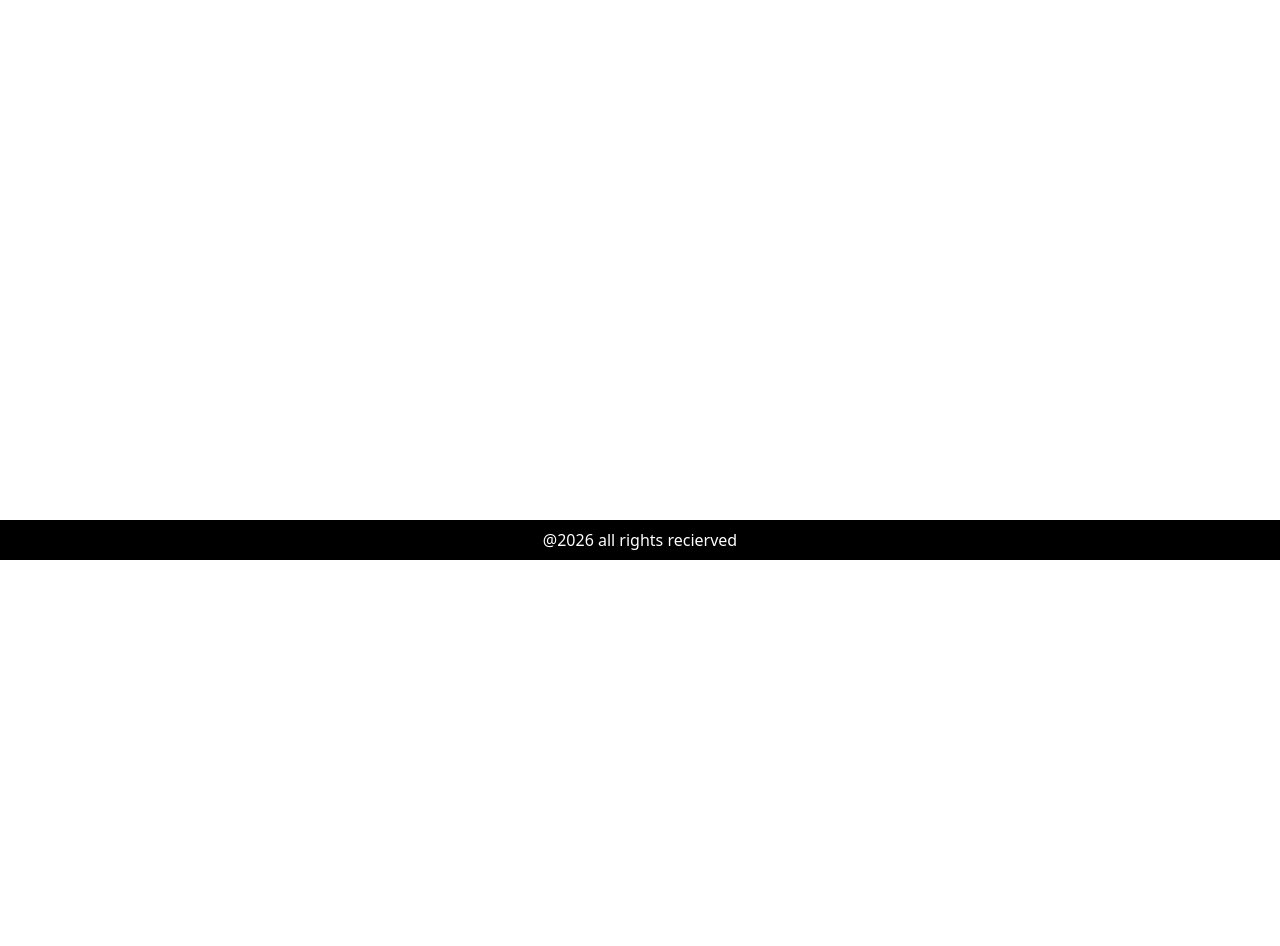
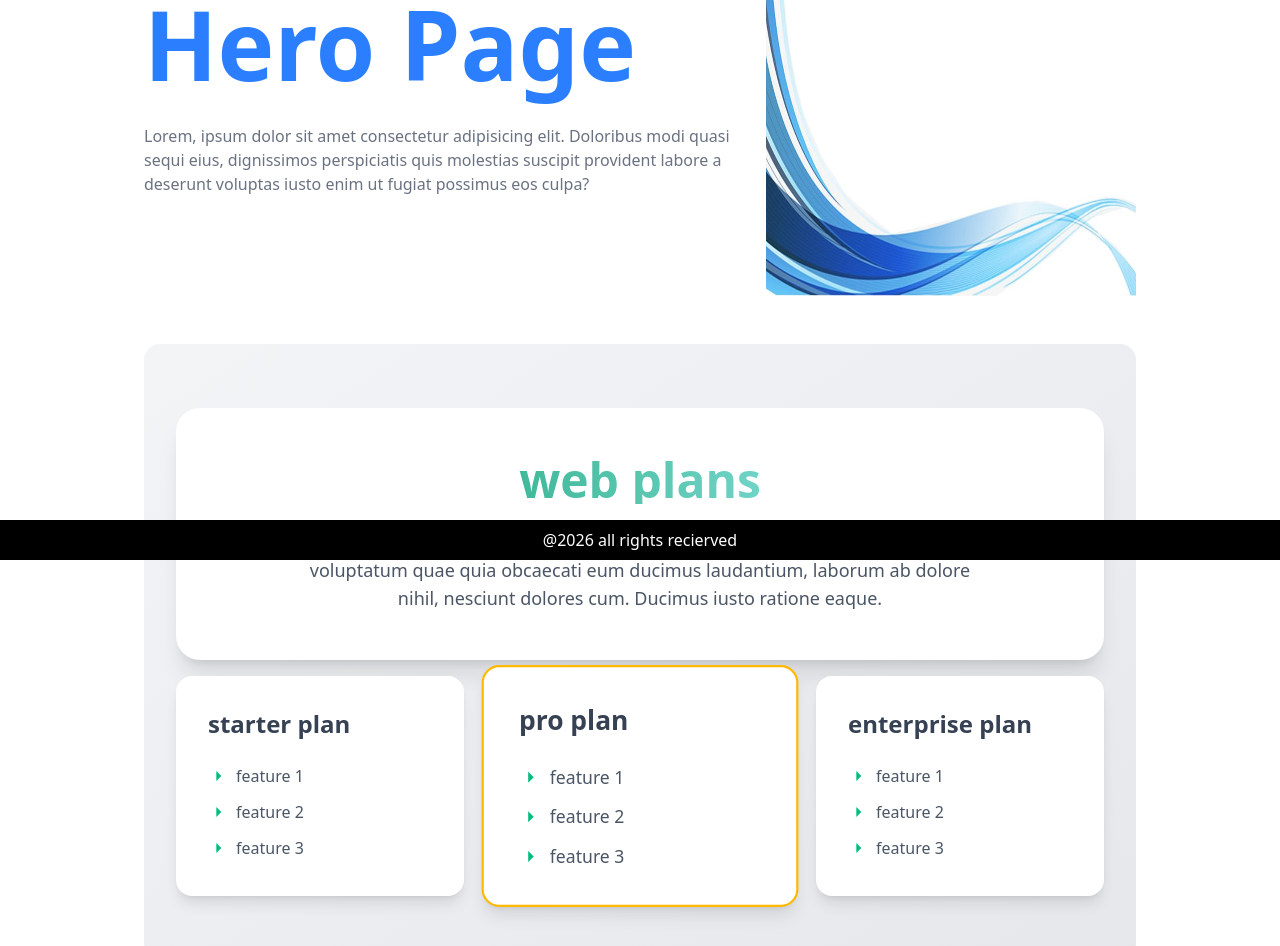
Before and after one commit to AhmedGhobashi/next-js-phase1, a Next.js app: page / in a window 1280 px wide. Shown: the part 240-1186 px from the top of the page. Before the commit the page ends 800 px from the top, so only its background shows below. Built offline with nearby package versions, Linux system fonts and the light colour scheme.

Commit message:
Image element from next js and adding hero section see note video.6

```diff
--- a/src/app/page.tsx
+++ b/src/app/page.tsx
@@ -1,16 +1,8 @@
-
-
+import HomePage from "@/components/HomePage/HomePage";
 export default function Home() {
   return (
     <>
-
-
-    <div className="flex flex-row gap-12.5 justify-center mt-4">
-    <h1>NextJS-1</h1>
-    <p>This is my first nextJS project</p>
-    </div>
-
-
+      <HomePage/>
     </>
   );
 }
--- /dev/null
+++ b/src/components/HomePage/Hero/Hero.tsx
@@ -0,0 +1,22 @@
+import HeroImage from '../../../../public/bluewater.jpg'
+import Image from 'next/image'
+const Hero = () => {
+  return (
+    <div className="flex flex-col md:flex-row justify-between items-center mt-16">
+        <div className="flex flex-col items-center md:items-start gap-8">
+            <h2 className="text-8xl font-bold text-blue-500 text-center md:text-left">
+                Hero Page
+            </h2>
+            <p className="max-w-2xl text-gray-500 text-center md:text-left">
+                Lorem, ipsum dolor sit amet consectetur adipisicing elit. Doloribus modi quasi sequi eius, dignissimos perspiciatis quis molestias suscipit provident labore a deserunt voluptas iusto enim ut fugiat possimus eos culpa?
+            </p>
+        </div>
+        <div>
+            <Image src = {HeroImage} alt="blue image" className="h-100 w-100" />
+        </div>
+
+    </div>
+  )
+}
+
+export default Hero
--- /dev/null
+++ b/src/components/HomePage/HomePage.tsx
@@ -0,0 +1,12 @@
+import Hero from "./Hero/Hero"
+import WebPlans from "./WebPlans/WebPlans"
+const HomePage = () => {
+  return (
+    <div>
+      <Hero />
+      <WebPlans />
+    </div>
+  )
+}
+
+export default HomePage
--- /dev/null
+++ b/src/components/HomePage/WebPlans/WebPlans.tsx
@@ -0,0 +1,84 @@
+import { RiArrowRightSFill } from "react-icons/ri"
+const WebPlans = () => {
+  return (
+    <div className='bg-linear-to-br from-gray-100 to-gray-200 py-16 my-12 rounded-2xl'>
+        <div className='max-w-7xl mx-auto px-4 sm:px-6 lg:px-8'>
+            <div className='bg-white p-12 rounded-3xl shadow-xl mb-4'>
+                <h2 className='bg-linear-to-r from-emerald-600 to-cyan-200 text-4xl md:text-5xl font-extrabold text-center text-transparent bg-clip-text mb-6'>
+                    web plans
+                </h2>
+                <p className='text-center text-lg text-gray-600 mx-auto max-w-2xl'>Lorem ipsum dolor sit amet consectetur adipisicing elit. Ea odit quaerat ipsa voluptatum quae quia obcaecati eum ducimus laudantium, laborum ab dolore nihil, nesciunt dolores cum. Ducimus iusto ratione eaque.</p>
+            </div>
+            <div className='grid grid-cols-1 md:grid-cols-2 lg:grid-cols-3 gap-8'>
+                <div className=' rounded-2xl shadow-lg hover:shadow-2xl transition-shadow duration-300 bg-white p-8 '>
+                    <h3 className='text-2xl font-bold text-gray-700 mb-6'>
+                        starter plan
+                    </h3>
+                    <ul className='space-y-3'>
+                        <li className='flex items-center text-gray-600'>
+                            <RiArrowRightSFill className="mr-2 text-emerald-500 w-5 h-5"/>
+                            <span>feature 1</span>
+                        </li>
+
+                        <li className='flex items-center text-gray-600'>
+                            <RiArrowRightSFill className="mr-2 text-emerald-500 w-5 h-5"/>
+                            <span>feature 2</span>
+                        </li>
+
+                        <li className='flex items-center text-gray-600'>
+                            <RiArrowRightSFill className="mr-2 text-emerald-500 w-5 h-5"/>
+                            <span>feature 3</span>
+                        </li>
+                    </ul>
+                </div>
+
+                <div className=' rounded-2xl shadow-lg hover:shadow-2xl transition-shadow duration-300 bg-white p-8 transform scale-110 border-2 border-amber-400 '>
+                    <h3 className='text-2xl font-bold text-gray-700 mb-6'>
+                        pro plan
+                    </h3>
+                    <ul className='space-y-3'>
+                        <li className='flex items-center text-gray-600'>
+                            <RiArrowRightSFill className="mr-2 text-emerald-500 w-5 h-5"/>
+                            <span>feature 1</span>
+                        </li>
+
+                        <li className='flex items-center text-gray-600'>
+                            <RiArrowRightSFill className="mr-2 text-emerald-500 w-5 h-5"/>
+                            <span>feature 2</span>
+                        </li>
+
+                        <li className='flex items-center text-gray-600'>
+                            <RiArrowRightSFill className="mr-2 text-emerald-500 w-5 h-5"/>
+                            <span>feature 3</span>
+                        </li>
+                    </ul>
+                </div>
+
+                <div className=' rounded-2xl shadow-lg hover:shadow-2xl transition-shadow duration-300 bg-white p-8 '>
+                    <h3 className='text-2xl font-bold text-gray-700 mb-6'>
+                        enterprise plan
+                    </h3>
+                    <ul className='space-y-3'>
+                        <li className='flex items-center text-gray-600'>
+                            <RiArrowRightSFill className="mr-2 text-emerald-500 w-5 h-5"/>
+                            <span>feature 1</span>
+                        </li>
+
+                        <li className='flex items-center text-gray-600'>
+                            <RiArrowRightSFill className="mr-2 text-emerald-500 w-5 h-5"/>
+                            <span>feature 2</span>
+                        </li>
+
+                        <li className='flex items-center text-gray-600'>
+                            <RiArrowRightSFill className="mr-2 text-emerald-500 w-5 h-5"/>
+                            <span>feature 3</span>
+                        </li>
+                    </ul>
+                </div>
+            </div>
+        </div>
+    </div>
+  )
+}
+
+export default WebPlans
```
Also changed, not shown: notes.txt, public/bluewater.jpg (added).
